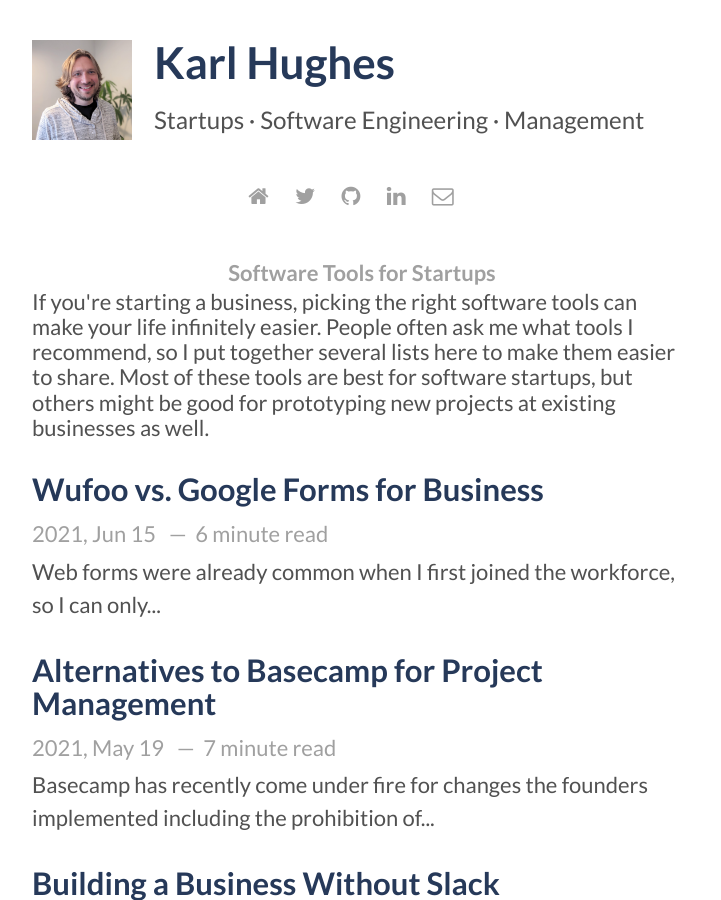
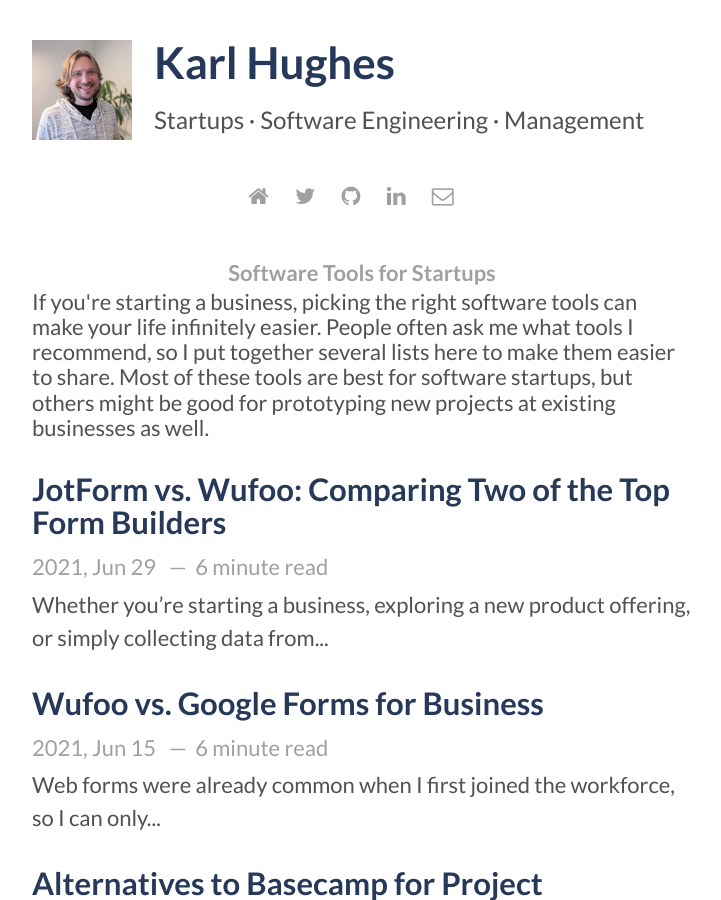
Before and after one commit to karllhughes/personal-blog-5, a Jekyll site: the page built from tools.md, in a window 1280 px wide and 900 px high. Shown: the whole window, without its empty margins (278-999 px from the left). Built offline with Jekyll 4.4.1, drawn with Linux system fonts in a browser that asks for light colours; some of the changed lines change nothing that is shown.

Commit message:
Adding wufoo jotform comparison

```diff
--- a/_posts/2020-11-16-google-forms-alternatives.md
+++ b/_posts/2020-11-16-google-forms-alternatives.md
@@ -45,7 +45,7 @@
 
 [![JotForm form builder](https://i.imgur.com/288Z3qm.png)](https://www.jotform.com/pricing/?utm_source=karll-hughes&utm_campaign=jf1&utm_medium=blog)
 
-JotForm gives you hundreds of themes and templates to make sure your forms stand out and match your branding. Their paid plans also include HIPAA Compliance, so if you're in a healthcare setting, you may want to check out JotForm.
+JotForm gives you hundreds of themes and templates to make sure your forms stand out and match your branding. Their paid plans also include HIPAA Compliance, so if you're in a healthcare setting, you may want to check out JotForm. I also did an in-depth comparison of [JotForm and Wufoo](/posts/jotform-vs-wufoo) recently, so read that if you're stuck between those two options.
 
 ### [Formidable Forms](https://www.shareasale.com/r.cfm?b=841990&u=1653894&m=64739)
 
--- /dev/null
+++ b/_posts/2021-06-29-jotform-vs-wufoo.md
@@ -0,0 +1,181 @@
+---
+layout: post
+title: "JotForm vs. Wufoo: Comparing Two of the Top Form Builders"
+img: /assets/img/jotform-vs-wufoo.png
+date: 2021-06-29
+categories:
+  - Tools
+---
+
+Whether you’re starting a business, exploring a new product offering, or simply collecting data from your existing userbase, online forms are an essential part of the internet. When I started my career in software development, you basically had to build forms from scratch if you wanted anything more complicated than a few text fields, but now, [the options for online forms are seemingly endless](https://www.karllhughes.com/posts/google-forms-alternatives).
+
+In this article, I’ll take a look at two of the most popular form creation tools available online: [JotForm](https://www.jotform.com/pricing/?utm_source=karll-hughes&utm_campaign=jf1&utm_medium=blog) and [Wufoo](https://www.shareasale.com/r.cfm?b=1379130&u=1653894&m=89794). I’ll try to compare **JotForm vs. Wufoo** in terms of their features, use cases, and similarities.
+
+<!-- ad-banner -->
+
+## The Importance of Online Forms for Businesses
+
+But businesses shouldn’t just slap on web forms on their sites willy-nilly, and they shouldn’t just go with whatever works. Your form’s design is a crucial component. It can help your business land a new lead, or it can cause you to lose a potential customer.
+
+Aside from the design, you also need to consider your form’s placement and delivery. Irrelevant or ill-timed forms can annoy visitors, whereas the form with all the right elements, including timing and context, can help increase a business’s engagement rates.
+
+## Types of Online Forms
+
+Web forms come in different styles, content types, and lengths. There are a number of online forms you can use, depending on your purpose:
+
+### Contact Forms
+
+You might have encountered a sales contact form while browsing a site. This type of form might have a heading along the lines of "Contact our sales team" or “Sales Inquiry.” This will usually have a field that lets visitors leave a question or a comment. Note that this form is different from a *General Inquiry* or a *Contact Us* form.
+
+### Signup Forms
+
+This category encompasses simple signup forms for newsletters and account signup forms for social media or shopping websites.
+
+### Registration
+
+An online registration form, whether for an event or a contest, makes it easier for businesses to monitor their attendees and send event-centered information to the attendees or participants.
+
+### Customer Feedback
+
+Customer feedback forms include website visitor feedback forms and evaluation forms. These are particularly helpful if you’re looking to improve the look of your site or your services.
+
+### Order and Payment
+
+Having an order and payment form on your website is great for immediate sales conversions as it offers a seamless buying process. A form that’s conveniently placed also makes it easier and more convenient for visitors and customers to place an order and pay for it.
+
+## What Key Features Do Both Tools Have?
+
+In the JotForm vs. Wufoo ** ** debate, we need to look at the key features that both form creation tools have. These include:
+
+**A wide selection of templates**
+
+Both tools provide templates for a number of forms, including invitations, order forms, surveys, membership forms, and more.
+
+![JotForm Templates](https://i.imgur.com/CTnRZzY.png)
+
+**Integrations **
+
+They also feature form integrations across a number of platforms. For JotForm, these include:
+
+* ActiveCampaign
+* Square
+* Dropbox
+* PayPal Business
+* Google Sheets
+* Airtable
+* Square
+* Monday.com
+* Google Drive
+* Mailchimp
+
+![JotForm integrations](https://i.imgur.com/SbKALUn.png)
+
+For Wufoo, these integrations include:
+
+* Mailchimp
+* Stripe
+* Dropbox
+* Google Sheets
+* Salesforce
+* Asana
+* PayPal
+* WordPress
+
+As you may have noticed, both of these tools have a number of similar integrations.
+
+![Wufoo Integrations](https://i.imgur.com/RFpGGB8.png)
+
+**Capacity to collect payment and files**
+
+JotForm and Wufoo can both accept payment and files with the aid of the abovementioned integrations.
+
+**Reports**
+
+They can also generate reports that’ll enable you to analyze your data with ease. JotForm has a Report Builder that lets you visualize and present data quickly, create auto-generated reports, and embed data on your website.
+
+Wufoo also generates custom reports, as well as template reports. It also has a data export function that allows you to export data and continue working on it using spreadsheets.
+
+**Form builder**
+
+Creating a form, particularly an online form, isn’t always the easiest thing to do, but with online form builders, you’ll be able to easily customize the look and content of your online forms.
+
+JotForm, for example, lets users create a form in three simple steps. You only need one of their ready-to-use templates, modify it, and publish it to start collecting data.
+
+Wufoo also has an online form builder that lets you create your desired form with just a few clicks. On the left side of the window, you’ll find a selection of elements that’ll allow you to add fields, customize them accordingly, and set your form settings. On the right side of the window, there’s a preview window, so you can see what your form looks like even before you publish it.
+
+![Wufoo form builder](https://i.imgur.com/9InGZEq.png)
+
+![Wufoo form builder with name and untitled fields](https://i.imgur.com/xJ40jHw.png)
+
+**Mobile-responsive** ** forms**
+
+JotForm and Wufoo are also able to generate mobile forms, allowing you to collect data and stay connected even when you’re on the go.
+
+JotForm offers the following features: offline data collection, kiosk mode, customizable notifications, and advanced form features that let your users scan a barcode or QR code, take a photo, capture a signature, and more.
+
+Wufoo’s mobile form capabilities include instantly sharing forms and collecting entries anytime. It also allows you to check results anywhere and in real time.
+
+![JotForm mobile forms](https://i.imgur.com/UpQL9oz.png)
+
+Both tools are ideal for small to large businesses and work on different operating systems, including Windows, macOS, and Linux.
+
+## JotForm vs. Wufoo
+
+![JotForm home page](https://i.imgur.com/TMHkNXq.png)
+
+### [JotForm](https://www.jotform.com/pricing/?utm_source=karll-hughes&utm_campaign=jf1&utm_medium=blog)
+
+JotForm is an easy-to-use form creation tool that gives users a more convenient way to build forms online. You receive an email for each response that’s completed, allowing you to collect data more efficiently. With it, you can design and build professional-looking forms, as well as save time with its task automation feature.
+
+**Key Features:**
+
+* JotForm Approvals
+* JotForm Tables
+* PDF Editor
+* Smart PDF Forms
+* White Labeling
+
+**Pricing**
+
+While signing up is free, JotForm currently offers four pricing tiers, with the paid options having two billing choices, monthly and yearly:
+
+* Free - Free gives you access to five forms and up to 100 monthly submissions. Total submission storage is up to 500 submissions, with 100MB of available space.
+* Bronze - If billed annually, the Bronze tier costs $24 per month, with a 25-form limit and 10GB of available storage.
+* Silver - The Silver tier goes for $29 per month, with a limit of 100 forms and 100GB of available space.
+* Gold - Gold, when billed annually, costs $79 per month and offers 1TB of available space.
+
+If you want access to thousands of form templates, then JotForm is your best option. It’s also ideal for businesses who are looking for something that’s both easy to use and set up. Moreover, JotForm has other useful features, such as a PDF Document Generator and an Offline Form feature for added convenience.
+
+### [Wufoo](https://www.shareasale.com/r.cfm?b=1379130&u=1653894&m=89794)
+
+![Wufoo home page](https://i.imgur.com/6SBdtS5.png)
+
+Wufoo is another online form builder that makes it easy for users to build a number of different forms for different purposes. It’s a cloud-based solution that doesn’t require users to write code. Businesses will also be notified once visitors fill out or complete a form.
+
+**Key Features:**
+
+* Theme Designer
+* Confirmation Emails
+* File Uploads
+* Custom Branding Capacity
+* Real-Time Notifications
+* Automated Workflows
+* Security Features, such as Smart CAPTCHA, 256-Bit SSL Encryption, and Data Fortress
+
+**Pricing**
+
+Wufoo currently offers five pricing plans. Similar to JotForm, you have the option to go for monthly or annual billing:
+
+* Free - Lets you build and share basic forms and collect a limited number of responses
+* Starter - At $14.08 monthly, when billed annually, you’re able to customize you branding and automate workflows.
+* Professional - This plan costs $29.08 monthly and lets you collect payments, create unlimited forms, and more.
+* Advanced - Going for $74.08 a month, this plan gives you the capacity to increase your max entries, users, and API requests, as well as your file storage.
+* Ultimate - This plan costs $183.25 a month and gives you access to all the features under the Advanced plan, along with increased limits for better data collection and management.
+
+If you want a tool that offers more flexible payment options and workflow automation, then Wufoo is your best bet.
+
+## Final Thoughts
+
+Aside from Google Forms, [JotForm](https://www.jotform.com/pricing/?utm_source=karll-hughes&utm_campaign=jf1&utm_medium=blog), and [Wufoo](https://www.shareasale.com/r.cfm?b=1379130&u=1653894&m=89794), there are a number of [other form creation tools](https://www.karllhughes.com/posts/google-forms-alternatives) that you can use. These tools include [Airtable](https://airtable.com/invite/r/4EaSmQNr), [Formidable Forms](https://www.shareasale.com/r.cfm?b=841990&u=1653894&m=64739), [Typeform](https://www.typeform.com/), and [SurveyMonkey](https://www.surveymonkey.com/).
+
+All of these tools have their own set of unique features. Some have a simple creation interface and are geared toward non-technical users, while others are aimed at developers. I’ve used many of them successfully, but I think it’s ultimately about picking one and trying it out.
```
